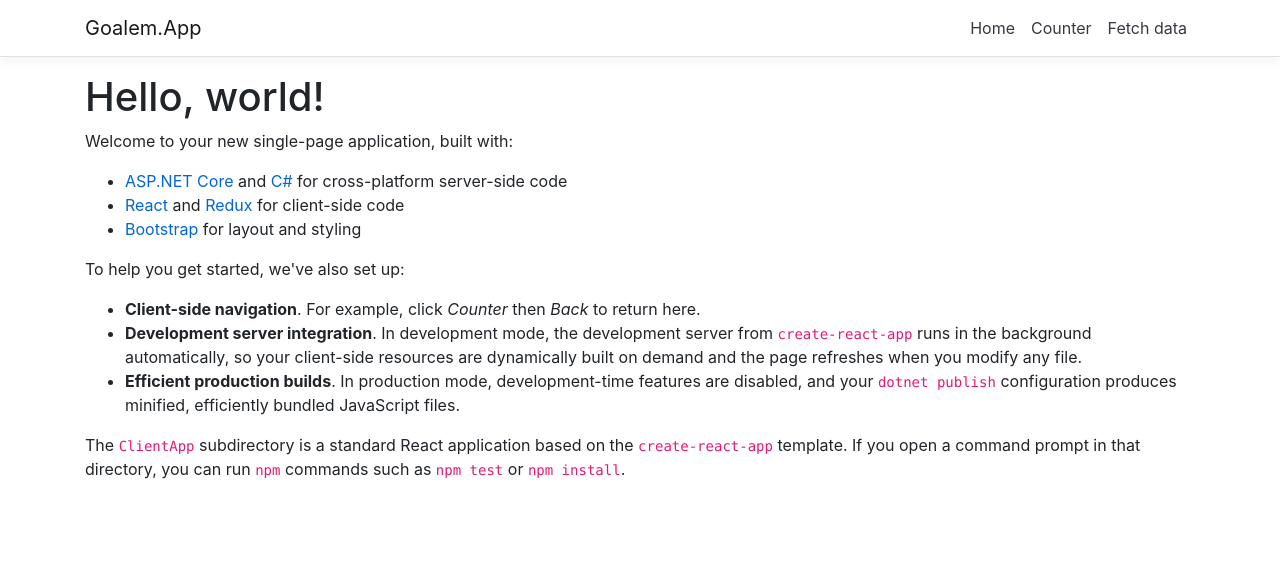
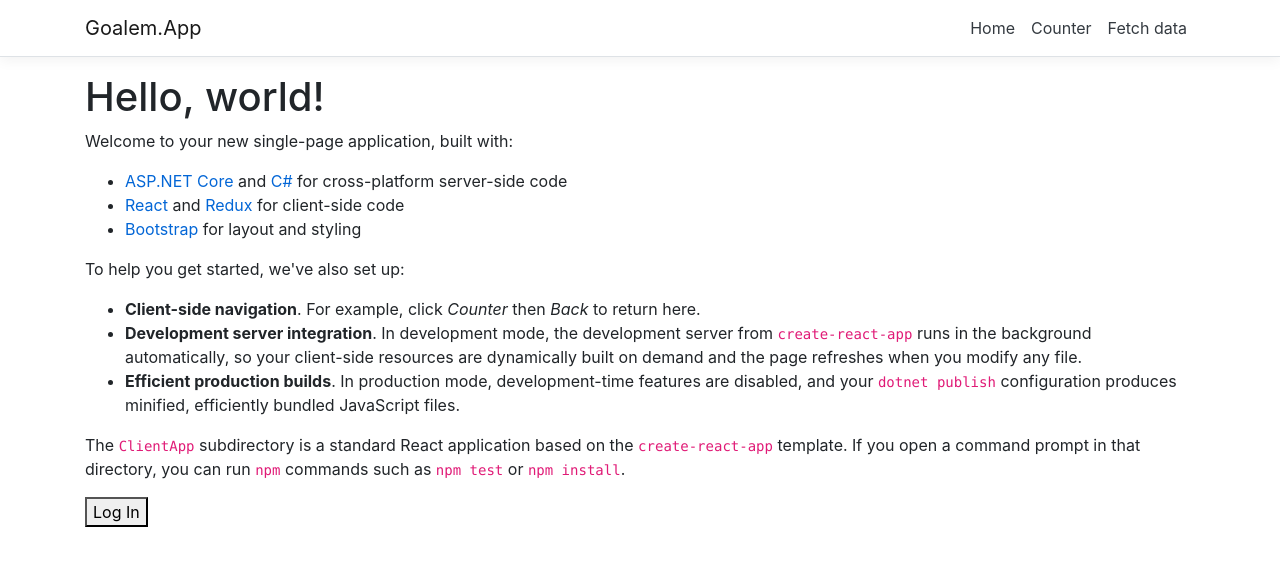
Before and after one commit to bdchodos/goalem, a React (Create React App) app in the folder src/Goalem.App/ClientApp/: page / in a window 1280 px wide. Shown: the top 566 px of the page. Built offline with nearby package versions, Linux system fonts and the light colour scheme.

Commit message:
Added Auth0 login

```diff
--- a/src/Goalem.App/ClientApp/package.json
+++ b/src/Goalem.App/ClientApp/package.json
@@ -3,6 +3,7 @@
   "version": "0.1.0",
   "private": true,
   "dependencies": {
+    "@auth0/auth0-react": "^1.1.0",
     "bootstrap": "^4.5.2",
     "connected-react-router": "6.5.2",
     "history": "4.10.1",
--- a/src/Goalem.App/ClientApp/src/components/Home.tsx
+++ b/src/Goalem.App/ClientApp/src/components/Home.tsx
@@ -1,5 +1,6 @@
 import * as React from 'react';
 import { connect } from 'react-redux';
+import LoginButton from './LoginButton';
 
 const Home = () => (
   <div>
@@ -17,6 +18,7 @@
       <li><strong>Efficient production builds</strong>. In production mode, development-time features are disabled, and your <code>dotnet publish</code> configuration produces minified, efficiently bundled JavaScript files.</li>
     </ul>
     <p>The <code>ClientApp</code> subdirectory is a standard React application based on the <code>create-react-app</code> template. If you open a command prompt in that directory, you can run <code>npm</code> commands such as <code>npm test</code> or <code>npm install</code>.</p>
+    <LoginButton />
   </div>
 );
 
--- /dev/null
+++ b/src/Goalem.App/ClientApp/src/components/LoginButton.tsx
@@ -0,0 +1,10 @@
+import * as React from "react";
+import { useAuth0 } from "@auth0/auth0-react";
+
+const LoginButton = () => {
+  const { loginWithRedirect } = useAuth0();
+
+  return <button onClick={() => loginWithRedirect()}>Log In</button>;
+};
+
+export default LoginButton;
--- a/src/Goalem.App/ClientApp/src/index.tsx
+++ b/src/Goalem.App/ClientApp/src/index.tsx
@@ -8,6 +8,7 @@
 import configureStore from './store/configureStore';
 import App from './App';
 import registerServiceWorker from './registerServiceWorker';
+import { Auth0Provider } from '@auth0/auth0-react';
 
 // Create browser history to use in the Redux store
 const baseUrl = document.getElementsByTagName('base')[0].getAttribute('href') as string;
@@ -17,11 +18,17 @@
 const store = configureStore(history);
 
 ReactDOM.render(
-  <Provider store={store}>
-    <ConnectedRouter history={history}>
-      <App />
-    </ConnectedRouter>
-  </Provider>,
+  <Auth0Provider
+    domain='dev-xcefc0h1.auth0.com'
+    clientId='vbQmY2v8TbdxDuO1bBeoymIm73Laa4Tt'
+    redirectUri={window.location.origin}
+  >
+    <Provider store={store}>
+      <ConnectedRouter history={history}>
+        <App />
+      </ConnectedRouter>
+    </Provider>
+  </Auth0Provider>,
   document.getElementById('root'));
 
 registerServiceWorker();
```
Also changed, not shown: src/Goalem.App/ClientApp/public/index.html (indentation only), 2 other files (tests, documents, lock files or other folders).
